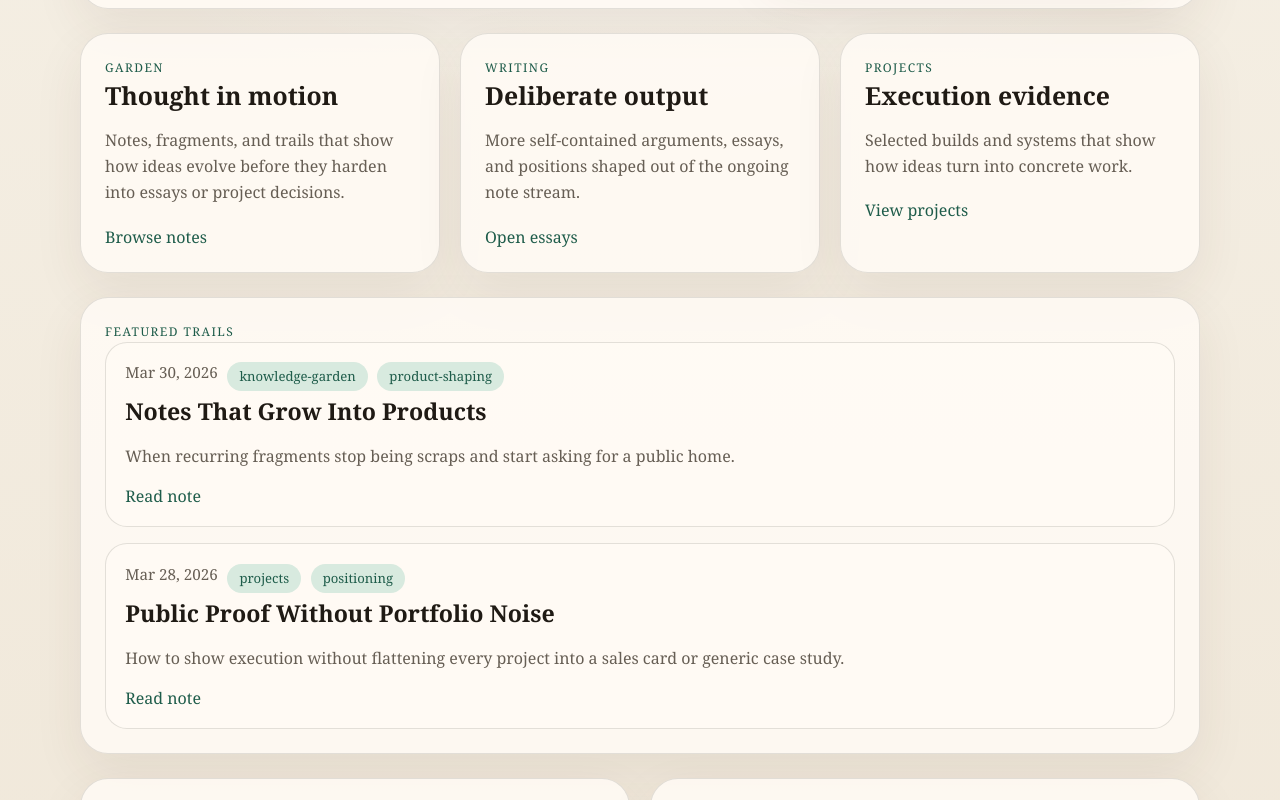
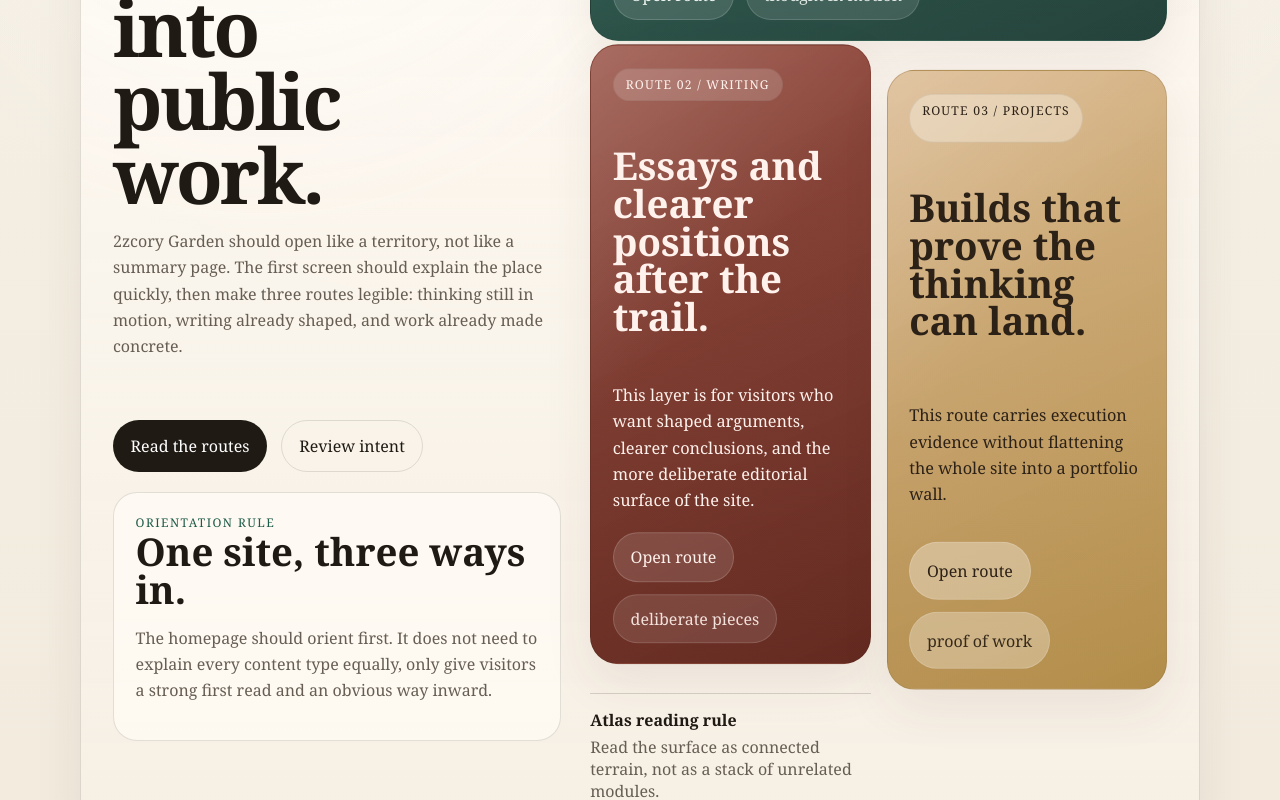
Before and after one commit to 2zcory/2zcory-garden, a Next.js app: page / in a window 1280 px wide. Shown: the part 540-1340 px from the top of the page. Built offline with nearby package versions, Linux system fonts and the light colour scheme.

Commit message:
Implement home structural reset

```diff
--- a/app/globals.css
+++ b/app/globals.css
@@ -456,3 +456,194 @@ main {
     font-size: 0.76rem;
   }
 }
+
+/* Home atlas implementation: keep the split reading order stable before adding flourish. */
+.home-atlas-shell {
+  padding: 2rem;
+  background:
+    radial-gradient(circle at 16% 14%, rgba(255, 255, 255, 0.72), transparent 34%),
+    radial-gradient(circle at 84% 12%, rgba(30, 92, 74, 0.08), transparent 24%),
+    linear-gradient(180deg, rgba(255, 251, 245, 0.96), rgba(247, 240, 229, 0.88));
+}
+
+.home-atlas-grid {
+  display: grid;
+  gap: 1.5rem;
+  align-items: start;
+}
+
+.home-atlas-copy {
+  display: grid;
+  gap: 1.25rem;
+}
+
+.home-atlas-title {
+  max-width: 7ch;
+  font-size: clamp(3rem, 6vw, 5.1rem);
+}
+
+.home-atlas-lead {
+  max-width: 34rem;
+}
+
+.home-rule-card {
+  max-width: 28rem;
+  padding: 1.25rem 1.35rem;
+  border-radius: 24px;
+  border: 1px solid var(--line);
+  background: rgba(255, 251, 245, 0.76);
+}
+
+.home-rule-card .section-heading,
+.home-route-card h2 {
+  font-size: clamp(1.75rem, 3vw, 2.85rem);
+  line-height: 0.98;
+}
+
+.home-atlas-board {
+  display: grid;
+  gap: 1rem;
+}
+
+.home-route-card {
+  position: relative;
+  overflow: hidden;
+  display: grid;
+  gap: 0.9rem;
+  padding: 1.45rem 1.35rem 1.25rem;
+  border-radius: 28px;
+  border: 1px solid rgba(31, 26, 20, 0.12);
+  box-shadow: var(--shadow);
+}
+
+.home-route-card::before {
+  content: "";
+  position: absolute;
+  inset: 0;
+  background:
+    linear-gradient(135deg, rgba(255, 255, 255, 0.18), transparent 42%),
+    linear-gradient(180deg, transparent, rgba(31, 26, 20, 0.04));
+}
+
+.home-route-card > * {
+  position: relative;
+  z-index: 1;
+}
+
+.route-label {
+  display: inline-flex;
+  width: fit-content;
+  padding: 0.45rem 0.75rem;
+  border-radius: 999px;
+  border: 1px solid rgba(31, 26, 20, 0.08);
+  background: rgba(255, 255, 255, 0.16);
+  font-size: 0.76rem;
+  letter-spacing: 0.1em;
+  text-transform: uppercase;
+}
+
+.home-route-card p {
+  margin: 0;
+  max-width: 30ch;
+  font-size: 1.02rem;
+  line-height: 1.62;
+}
+
+.home-route-actions {
+  display: flex;
+  flex-wrap: wrap;
+  gap: 0.75rem;
+  margin-top: 0.25rem;
+}
+
+.route-pill {
+  display: inline-flex;
+  align-items: center;
+  justify-content: center;
+  width: fit-content;
+  padding: 0.8rem 1.05rem;
+  border-radius: 999px;
+  border: 1px solid rgba(255, 255, 255, 0.16);
+  background: rgba(255, 255, 255, 0.12);
+}
+
+.route-pill-muted {
+  opacity: 0.92;
+}
+
+.home-route-garden {
+  background: linear-gradient(155deg, rgba(42, 100, 85, 0.92), rgba(25, 58, 50, 0.95));
+  color: #eff6f2;
+}
+
+.home-route-writing {
+  background: linear-gradient(155deg, rgba(141, 62, 49, 0.92), rgba(96, 34, 25, 0.96));
+  color: #fff1ec;
+}
+
+.home-route-projects {
+  background: linear-gradient(155deg, rgba(214, 177, 131, 0.9), rgba(180, 139, 65, 0.94));
+  color: #2c2117;
+}
+
+.home-route-projects .route-label,
+.home-route-projects .route-pill {
+  background: rgba(255, 252, 247, 0.34);
+}
+
+.home-board-caption {
+  display: grid;
+  gap: 0.35rem;
+  max-width: 18rem;
+  padding-top: 0.9rem;
+  color: var(--muted);
+  border-top: 1px solid rgba(31, 26, 20, 0.16);
+}
+
+.home-board-caption strong {
+  color: var(--text);
+}
+
+@media (min-width: 980px) {
+  .home-atlas-grid {
+    grid-template-columns: minmax(320px, 0.88fr) minmax(0, 1.12fr);
+  }
+
+  .home-atlas-board {
+    grid-template-columns: repeat(2, minmax(0, 1fr));
+  }
+
+  .home-route-garden {
+    grid-column: 1 / -1;
+  }
+
+  .home-route-writing {
+    transform: translateY(-0.8rem);
+  }
+
+  .home-route-projects {
+    transform: translateY(0.8rem);
+  }
+}
+
+@media (max-width: 900px) {
+  .home-atlas-board {
+    grid-template-columns: 1fr;
+  }
+
+  .home-route-writing,
+  .home-route-projects {
+    transform: none;
+  }
+}
+
+@media (max-width: 680px) {
+  .home-atlas-shell {
+    padding: 1.25rem;
+  }
+
+  .home-route-card,
+  .home-rule-card {
+    border-radius: 24px;
+  }
+}
--- a/app/page.tsx
+++ b/app/page.tsx
@@ -1,7 +1,7 @@
 import type { Metadata } from "next";
 import Link from "next/link";
 
-import { getFeaturedContent, getProfile } from "@/lib/content";
+import { getFeaturedContent } from "@/lib/content";
 import { buildPageMetadata, formatDate } from "@/lib/metadata";
 
 export const metadata: Metadata = buildPageMetadata({
@@ -11,75 +11,94 @@ export const metadata: Metadata = buildPageMetadata({
 });
 
 export default function HomePage() {
-  const profile = getProfile();
   const featured = getFeaturedContent();
 
   return (
     <div className="page-stack">
-      <section className="hero-card hero-grid">
+      <section className="hero-card home-atlas-shell">
+        <div className="home-atlas-grid">
+          <section className="home-atlas-copy">
             <div>
               <p className="eyebrow">Public home for thought and execution</p>
-          <h1 className="hero-title">A living site for notes, writing, and proof of work.</h1>
-          <p className="hero-copy">
-            2zcory Garden is not a portfolio shell and not just a blog. It is a public place
-            where exploratory notes, shaped writing, and selected projects can point to each
-            other, accumulate over time, and make the larger direction of the work easier to read.
+              <h1 className="hero-title home-atlas-title">A map for thought that turns into public work.</h1>
+              <p className="hero-copy home-atlas-lead">
+                2zcory Garden should open like a territory, not like a summary page. The first
+                screen should explain the place quickly, then make three routes legible: thinking
+                still in motion, writing already shaped, and work already made concrete.
               </p>
+            </div>
+
             <div className="cta-row">
               <Link href="/garden" className="button-link">
-              Enter the garden
+                Read the routes
               </Link>
-            <Link href="/writing" className="button-link secondary">
-              Read the writing
+              <Link href="/about" className="button-link secondary">
+                Review intent
               </Link>
             </div>
+
+            <section className="home-rule-card">
+              <p className="eyebrow">Orientation rule</p>
+              <h2 className="section-heading">One site, three ways in.</h2>
+              <p className="muted">
+                The homepage should orient first. It does not need to explain every content type
+                equally, only give visitors a strong first read and an obvious way inward.
+              </p>
+            </section>
+          </section>
+
+          <section className="home-atlas-board">
+            <article className="home-route-card home-route-garden">
+              <div className="route-label">Route 01 / Garden</div>
+              <h2>Notes, fragments, and trails still moving.</h2>
+              <p>
+                Start at the live edge of ideas. This route holds the unfinished, the connective
+                tissue, and the threads that may later harden into essays or project decisions.
+              </p>
+              <div className="home-route-actions">
+                <Link href="/garden" className="route-pill">
+                  Open route
+                </Link>
+                <span className="route-pill route-pill-muted">thought in motion</span>
               </div>
-        <div className="surface-card stack">
-          <p className="eyebrow">Current focus</p>
-          <h2 className="section-heading">{profile.descriptor}</h2>
-          <ul className="list-reset stack">
-            {profile.currentFocus.map((item) => (
-              <li key={item} className="muted">
-                {item}
-              </li>
-            ))}
-          </ul>
+            </article>
+
+            <article className="home-route-card home-route-writing">
+              <div className="route-label">Route 02 / Writing</div>
+              <h2>Essays and clearer positions after the trail.</h2>
+              <p>
+                This layer is for visitors who want shaped arguments, clearer conclusions, and the
+                more deliberate editorial surface of the site.
+              </p>
+              <div className="home-route-actions">
+                <Link href="/writing" className="route-pill">
+                  Open route
+                </Link>
+                <span className="route-pill route-pill-muted">deliberate pieces</span>
+              </div>
+            </article>
+
+            <article className="home-route-card home-route-projects">
+              <div className="route-label">Route 03 / Projects</div>
+              <h2>Builds that prove the thinking can land.</h2>
+              <p>
+                This route carries execution evidence without flattening the whole site into a
+                portfolio wall.
+              </p>
+              <div className="home-route-actions">
+                <Link href="/projects" className="route-pill">
+                  Open route
+                </Link>
+                <span className="route-pill route-pill-muted">proof of work</span>
+              </div>
+            </article>
+
+            <div className="home-board-caption">
+              <strong>Atlas reading rule</strong>
+              <span>Read the surface as connected terrain, not as a stack of unrelated modules.</span>
             </div>
           </section>
-
-      <section className="section-grid">
-        <article className="surface-card">
-          <p className="eyebrow">Garden</p>
-          <h2 className="section-heading">Thought in motion</h2>
-          <p className="section-intro">
-            Notes, fragments, and trails that show how ideas evolve before they harden into essays
-            or project decisions.
-          </p>
-          <Link href="/garden" className="inline-link">
-            Browse notes
-          </Link>
-        </article>
-        <article className="surface-card">
-          <p className="eyebrow">Writing</p>
-          <h2 className="section-heading">Deliberate output</h2>
-          <p className="section-intro">
-            More self-contained arguments, essays, and positions shaped out of the ongoing note
-            stream.
-          </p>
-          <Link href="/writing" className="inline-link">
-            Open essays
-          </Link>
-        </article>
-        <article className="surface-card">
-          <p className="eyebrow">Projects</p>
-          <h2 className="section-heading">Execution evidence</h2>
-          <p className="section-intro">
-            Selected builds and systems that show how ideas turn into concrete work.
-          </p>
-          <Link href="/projects" className="inline-link">
-            View projects
-          </Link>
-        </article>
+        </div>
       </section>
 
       <section className="surface-card">
```
Lines whose indentation alone changed are shown as unchanged.
